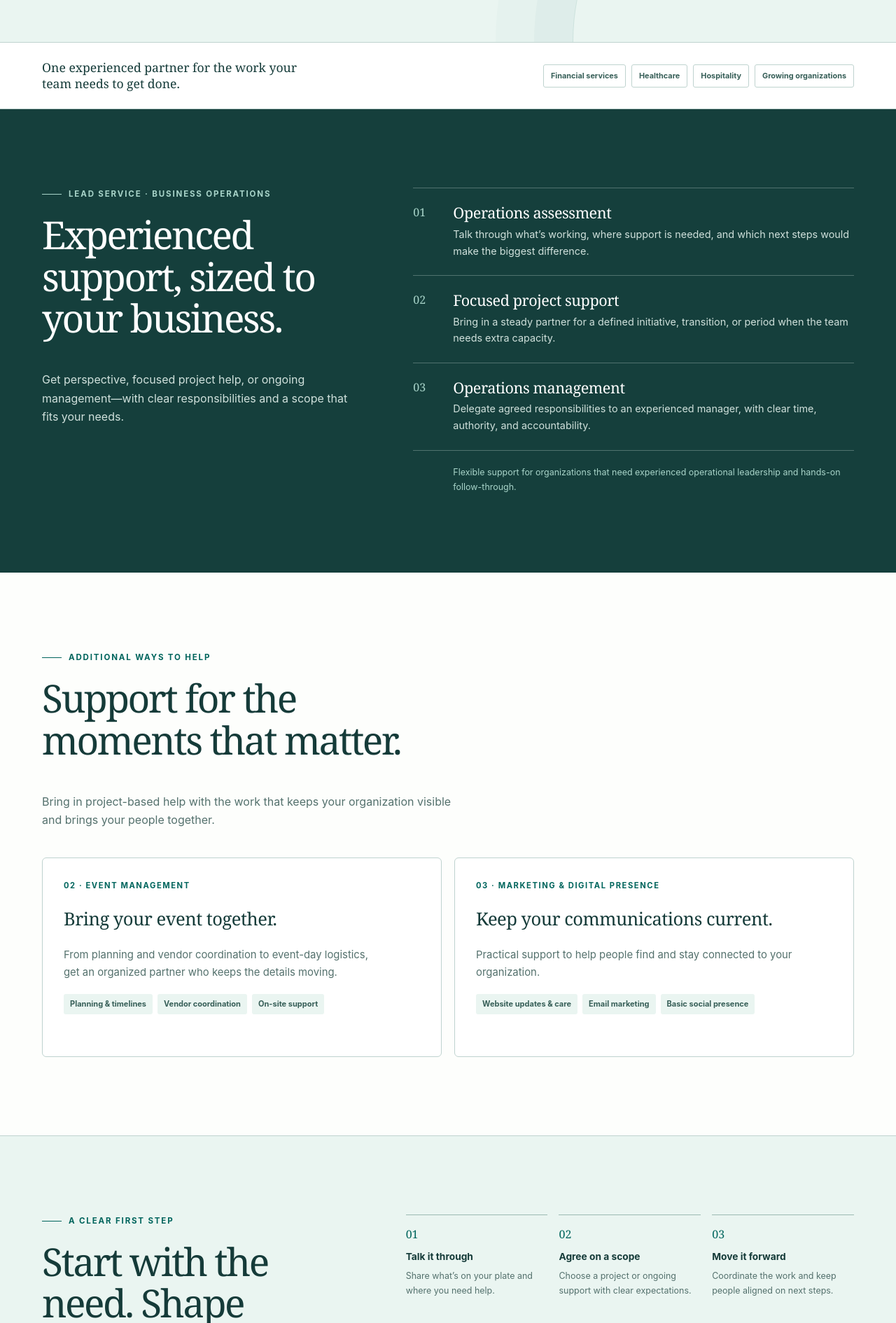
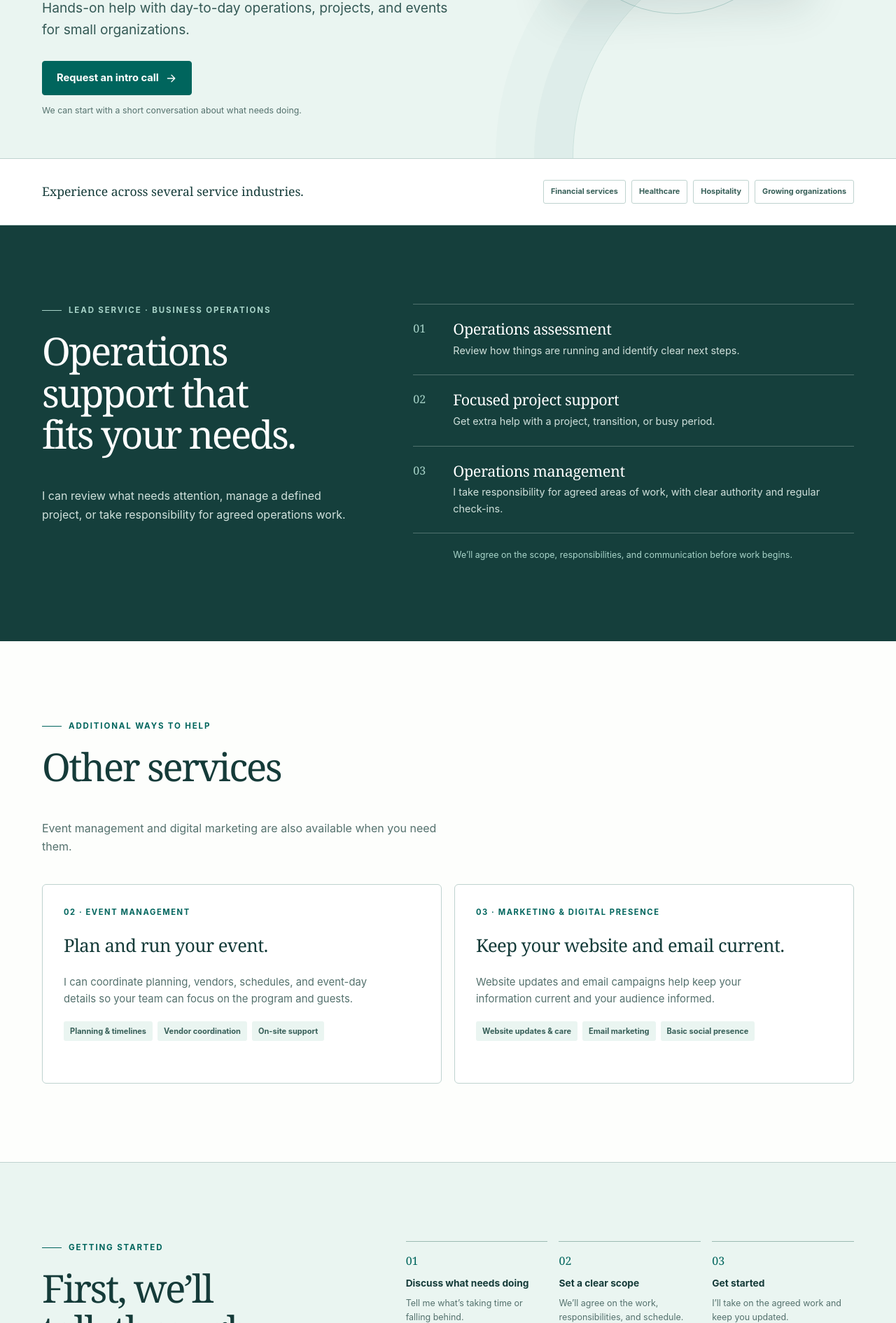
Before and after one commit to zulumon44/thomas-advising-site, a plain HTML site: page index.html in a window 1280 px wide. Shown: the part 615-2505 px from the top of the page at 70% size. Drawn offline with Linux system fonts and the light colour scheme.

Commit message:
Simplify site copy and remove credentials badges

```diff
--- a/index.html
+++ b/index.html
@@ -4,7 +4,7 @@
   <meta charset="utf-8">
   <meta name="viewport" content="width=device-width, initial-scale=1">
   <meta name="description" content="Thomas Advising provides hands-on operations, project, event, and digital marketing support for growing organizations.">
-  <title>Thomas Advising — Operations, Events & Marketing</title>
+  <title>Thomas Advising | Operations, Events & Marketing</title>
   <link rel="icon" type="image/png" sizes="32x32" href="./assets/cropped-TA-Logo-Flat-Color-White-BG-32x32.png">
   <link rel="icon" type="image/png" sizes="192x192" href="./assets/cropped-TA-Logo-Flat-Color-White-BG-192x192.png">
   <link rel="apple-touch-icon" sizes="180x180" href="./assets/cropped-TA-Logo-Flat-Color-White-BG-180x180.png">
@@ -26,40 +26,40 @@
   <main id="top">
     <section class="hero"><div class="wrap hero-grid">
       <div><p class="eyebrow">Operations · Projects · Events</p>
-        <h1>Keep the important work moving.</h1>
-        <p class="hero-copy">Experienced operations support and hands-on coordination for small organizations that need steady follow-through.</p>
+        <h1>Practical operations support for growing organizations.</h1>
+        <p class="hero-copy">Hands-on help with day-to-day operations, projects, and events for small organizations.</p>
         <div class="hero-actions"><a class="button" href="#contact">Request an intro call <svg viewBox="0 0 20 20" aria-hidden="true"><path d="M3 10h13M10 4l6 6-6 6" fill="none" stroke="currentColor" stroke-width="1.6" stroke-linecap="round" stroke-linejoin="round"/></svg></a></div>
-        <p class="microcopy">A practical first conversation to find the right level of support.</p>
+        <p class="microcopy">We can start with a short conversation about what needs doing.</p>
       </div>
       <div class="hero-art" aria-hidden="true"><div class="orbit"></div><div class="focus-card">
-        <div class="focus-top"><strong>What needs to move forward?</strong><span class="pill">Hands-on help</span></div>
-        <div class="focus-row"><span class="icon">01</span><span><strong>Operations</strong><small>Priorities, people and day-to-day follow-through</small></span></div>
+        <div class="focus-top"><strong>What could use some help?</strong><span class="pill">Hands-on help</span></div>
+        <div class="focus-row"><span class="icon">01</span><span><strong>Operations</strong><small>Day-to-day management and follow-through</small></span></div>
         <div class="focus-row"><span class="icon">02</span><span><strong>Projects &amp; events</strong><small>Plans, partners, schedules and delivery</small></span></div>
         <div class="focus-row"><span class="icon">03</span><span><strong>Digital presence</strong><small>Website care and ongoing communications</small></span></div>
       </div></div>
     </div></section>
-    <section class="trust-strip"><div class="wrap trust-row"><p>One experienced partner for the work your team needs to get done.</p><div class="trust-points"><span>Financial services</span><span>Healthcare</span><span>Hospitality</span><span>Growing organizations</span></div></div></section>
+    <section class="trust-strip"><div class="wrap trust-row"><p>Experience across several service industries.</p><div class="trust-points"><span>Financial services</span><span>Healthcare</span><span>Hospitality</span><span>Growing organizations</span></div></div></section>
     <section class="operations section" id="services"><div class="wrap ops-layout">
-      <div class="section-intro"><p class="eyebrow">Lead service · Business operations</p><h2>Experienced support, sized to your business.</h2><p>Get perspective, focused project help, or ongoing management—with clear responsibilities and a scope that fits your needs.</p></div>
+      <div class="section-intro"><p class="eyebrow">Lead service · Business operations</p><h2>Operations support that fits your needs.</h2><p>I can review what needs attention, manage a defined project, or take responsibility for agreed operations work.</p></div>
       <div><div class="offer-list">
-        <article class="offer"><span class="offer-no">01</span><div><h3>Operations assessment</h3><p>Talk through what’s working, where support is needed, and which next steps would make the biggest difference.</p></div></article>
-        <article class="offer"><span class="offer-no">02</span><div><h3>Focused project support</h3><p>Bring in a steady partner for a defined initiative, transition, or period when the team needs extra capacity.</p></div></article>
-        <article class="offer"><span class="offer-no">03</span><div><h3>Operations management</h3><p>Delegate agreed responsibilities to an experienced manager, with clear time, authority, and accountability.</p></div></article>
-      </div><p class="ops-foot">Flexible support for organizations that need experienced operational leadership and hands-on follow-through.</p></div>
+        <article class="offer"><span class="offer-no">01</span><div><h3>Operations assessment</h3><p>Review how things are running and identify clear next steps.</p></div></article>
+        <article class="offer"><span class="offer-no">02</span><div><h3>Focused project support</h3><p>Get extra help with a project, transition, or busy period.</p></div></article>
+        <article class="offer"><span class="offer-no">03</span><div><h3>Operations management</h3><p>I take responsibility for agreed areas of work, with clear authority and regular check-ins.</p></div></article>
+      </div><p class="ops-foot">We’ll agree on the scope, responsibilities, and communication before work begins.</p></div>
     </div></section>
-    <section class="wrap section" id="support"><div class="section-intro"><p class="eyebrow">Additional ways to help</p><h2>Support for the moments that matter.</h2><p>Bring in project-based help with the work that keeps your organization visible and brings your people together.</p></div>
+    <section class="wrap section" id="support"><div class="section-intro"><p class="eyebrow">Additional ways to help</p><h2>Other services</h2><p>Event management and digital marketing are also available when you need them.</p></div>
       <div class="support">
-        <article class="support-card"><span class="number">02 · Event management</span><h3>Bring your event together.</h3><p>From planning and vendor coordination to event-day logistics, get an organized partner who keeps the details moving.</p><ul><li>Planning &amp; timelines</li><li>Vendor coordination</li><li>On-site support</li></ul></article>
-        <article class="support-card"><span class="number">03 · Marketing &amp; digital presence</span><h3>Keep your communications current.</h3><p>Practical support to help people find and stay connected to your organization.</p><ul><li>Website updates &amp; care</li><li>Email marketing</li><li>Basic social presence</li></ul></article>
+        <article class="support-card"><span class="number">02 · Event management</span><h3>Plan and run your event.</h3><p>I can coordinate planning, vendors, schedules, and event-day details so your team can focus on the program and guests.</p><ul><li>Planning &amp; timelines</li><li>Vendor coordination</li><li>On-site support</li></ul></article>
+        <article class="support-card"><span class="number">03 · Marketing &amp; digital presence</span><h3>Keep your website and email current.</h3><p>Website updates and email campaigns help keep your information current and your audience informed.</p><ul><li>Website updates &amp; care</li><li>Email marketing</li><li>Basic social presence</li></ul></article>
       </div>
     </section>
-    <section class="process" id="approach"><div class="wrap section process-grid"><div><p class="eyebrow">A clear first step</p><h2>Start with the need. Shape the support around it.</h2></div><div class="steps">
-      <div class="step"><b>01</b><strong>Talk it through</strong><p>Share what’s on your plate and where you need help.</p></div>
-      <div class="step"><b>02</b><strong>Agree on a scope</strong><p>Choose a project or ongoing support with clear expectations.</p></div>
-      <div class="step"><b>03</b><strong>Move it forward</strong><p>Coordinate the work and keep people aligned on next steps.</p></div>
+    <section class="process" id="approach"><div class="wrap section process-grid"><div><p class="eyebrow">Getting started</p><h2>First, we’ll talk through the work.</h2></div><div class="steps">
+      <div class="step"><b>01</b><strong>Discuss what needs doing</strong><p>Tell me what’s taking time or falling behind.</p></div>
+      <div class="step"><b>02</b><strong>Set a clear scope</strong><p>We’ll agree on the work, responsibilities, and schedule.</p></div>
+      <div class="step"><b>03</b><strong>Get started</strong><p>I’ll take on the agreed work and keep you updated.</p></div>
     </div></div></section>
-    <section class="experience" id="about"><div class="wrap experience-grid"><h2>Experience across the work behind a growing organization.</h2><div class="experience-copy"><p>Thomas Advising brings together experience in business operations, technology operations, cybersecurity, digital marketing, and event planning—across financial services, healthcare, hospitality, and other industries.</p><div class="credential-row"><span>Community banking technology operations</span><span>Cybersecurity education</span><span>Marketing &amp; events</span></div></div></div></section>
-    <section class="contact" id="contact"><div class="wrap contact-grid"><div class="contact-copy"><p class="eyebrow">Request an introductory call</p><h2>Tell us what you need to move forward.</h2><p>Share a little about your organization and the kind of support you’re looking for. We’ll start with a conversation and see whether the fit is right.</p><div class="expectation">A low-pressure first conversation. No need to have the full scope figured out yet.</div></div>
+    <section class="experience" id="about"><div class="wrap experience-grid"><h2>Experience across operations, technology, marketing, and events.</h2><div class="experience-copy"><p>I’ve worked with organizations in financial services, healthcare, hospitality, and other industries. My background includes business operations, technology, cybersecurity, marketing, and event planning.</p></div></div></section>
+    <section class="contact" id="contact"><div class="wrap contact-grid"><div class="contact-copy"><p class="eyebrow">Request an introductory call</p><h2>What would you like help with?</h2><p>A short description is plenty. I’ll follow up to arrange a conversation.</p><div class="expectation">You don’t need a finished plan. A short note about what you need help doing is enough.</div></div>
       <form class="form" action="https://formspree.io/f/xvkaqjwa" method="post">
         <input type="hidden" name="_subject" value="New Thomas Advising intro call request">
         <input class="honeypot" type="text" name="_gotcha" tabindex="-1" autocomplete="off" aria-hidden="true">
@@ -68,10 +68,9 @@
         <label class="field full">What kind of support are you looking for?<select name="support"><option value="">Choose one</option><option>Operations support</option><option>Operations project</option><option>Event management</option><option>Website or marketing support</option><option>Not sure yet</option></select></label>
         <label class="field full">What would you like to move forward? <span style="font-weight:400;color:var(--muted)">(optional)</span><textarea name="message" placeholder="A sentence or two is plenty."></textarea></label>
         <button class="button" type="submit">Request an intro call <svg viewBox="0 0 20 20" aria-hidden="true"><path d="M3 10h13M10 4l6 6-6 6" fill="none" stroke="currentColor" stroke-width="1.6" stroke-linecap="round" stroke-linejoin="round"/></svg></button>
-        <p class="form-note">A low-pressure first conversation. No need to have the full scope figured out yet.</p>
       </form>
     </div></section>
   </main>
-  <footer><div class="wrap footer-row"><span class="footer-brand">Thomas Advising</span><span>Thoughtful strategy. Dependable execution.</span><span>© 2026 Thomas Advising</span></div></footer>
+  <footer><div class="wrap footer-row"><span class="footer-brand">Thomas Advising</span><span>Operations, events, and marketing support.</span><span>© 2026 Thomas Advising</span></div></footer>
 </body>
 </html>
```
